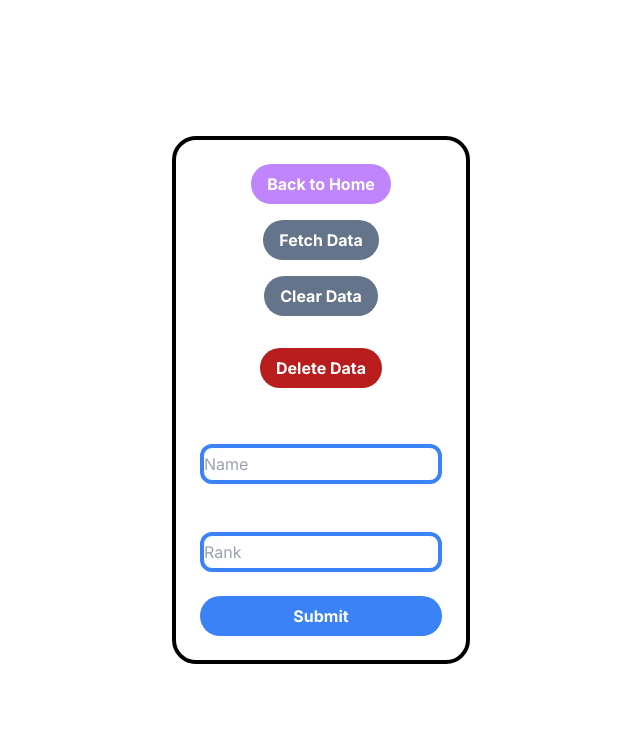
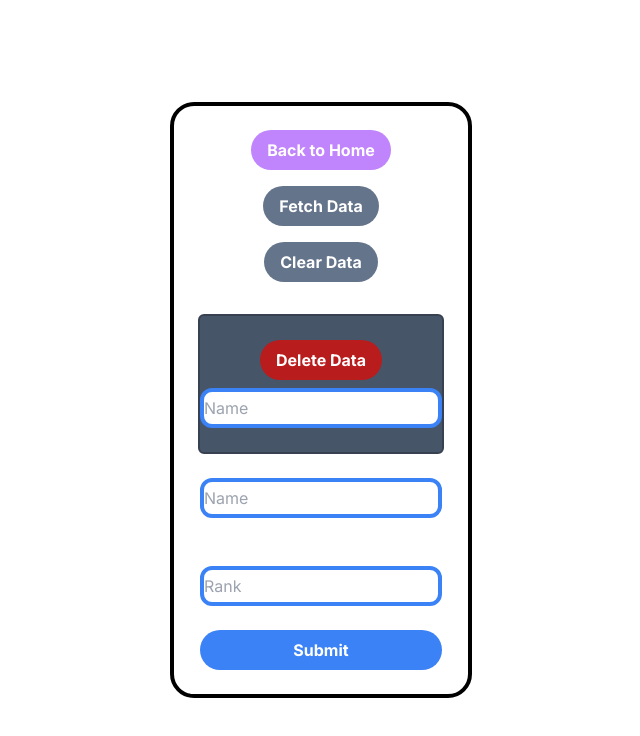
Before and after one commit to azubair2012/fullstack_test1, a Next.js app in the folder frontend/: page /data in a window 1280 px wide. Shown: the top 736 px of the page, without its empty margins (319-959 px from the left). Built offline with nearby package versions, Linux system fonts and the light colour scheme.

Commit message:
GET,ADD,DELETE Done!

```diff
--- a/frontend/app/data/page.jsx
+++ b/frontend/app/data/page.jsx
@@ -5,15 +5,17 @@ import Link from "next/link";
 const Datapull = () => {
   const [response, setResponse] = useState();
   const [result, setResult] = useState("");
+  const [deleted, setDeleted] = useState();
   let nameRef = useRef(null);
   let rankRef = useRef(null);
+  let deleteRef = useRef(null);
 
   //handle change
-  const submitContact = async (event) => {
+  const submitData = async (event) => {
     event.preventDefault();
-
     let name = nameRef.current.value;
     let rank = rankRef.current.value;
+
     const res = await fetch("http://localhost:5000/data", {
       body: JSON.stringify({
         name: name,
@@ -41,7 +43,7 @@ const Datapull = () => {
         },
       });
       const result = await response.json();
-      console.log(result);
+
       setResponse(result);
     } catch (error) {
       console.log(error);
@@ -49,15 +51,21 @@ const Datapull = () => {
   };
   const [countries, setCountries] = useState([]);
   //deleting data
-  const handleDelete = async (id) => {
+  const handleDelete = async () => {
+    let deletedValue = deleteRef.current.value;
+
     try {
-      const response = await fetch("http://localhost:5000/data/1693287402555", {
+      const response = await fetch(
+        `http://localhost:5000/data/${deletedValue}`,
+        {
           method: "DELETE",
-      });
-
+        }
+      );
+      const deletedResult = await response.json();
+      setDeleted(deletedResult);
       if (response.ok) {
         // Data deleted successfully, perform any necessary UI updates
-        setCountries(countries.filter((country) => country.id !== id));
+        deleteRef.current.value = "";
       } else {
         console.error("Failed to delete data");
       }
@@ -70,6 +78,7 @@ const Datapull = () => {
   const clearData = (event) => {
     setResponse(null);
     setResult("");
+    setDeleted("");
   };
 
   return (
@@ -94,16 +103,32 @@ const Datapull = () => {
         >
           Clear Data
         </button>
+        <div className="flex flex-col border-2 border-gray-700 rounded-md bg-slate-600 justify-center items-center">
           <button
             onClick={handleDelete}
-          className="mb-8 px-4 py-2 font-bold rounded-full bg-red-700 text-white"
+            className="mb-2 mt-6 px-4 py-2 font-bold rounded-full bg-red-700 text-white"
           >
             Delete Data
           </button>
+          <input
+            className="mb-6 border-4 rounded-xl border-blue-500 h-10"
+            id="name"
+            name="name"
+            type="text"
+            placeholder="Name"
+            ref={deleteRef}
+            required
+          />
+          {deleted && (
+            <div className="text-white mb-6">
+              {JSON.stringify(deleted.message)}
+            </div>
+          )}
+        </div>
 
         <div id="message">{result.message}</div>
         {/* form data */}
-        <form className="flex flex-col" onSubmit={submitContact}>
+        <form className="flex flex-col" onSubmit={submitData}>
           <input
             className="my-6 border-4 rounded-xl border-blue-500 h-10"
             id="name"
```
Also changed, not shown: 2 other files (tests, documents, lock files or other folders). Lines whose indentation alone changed are shown as unchanged.
